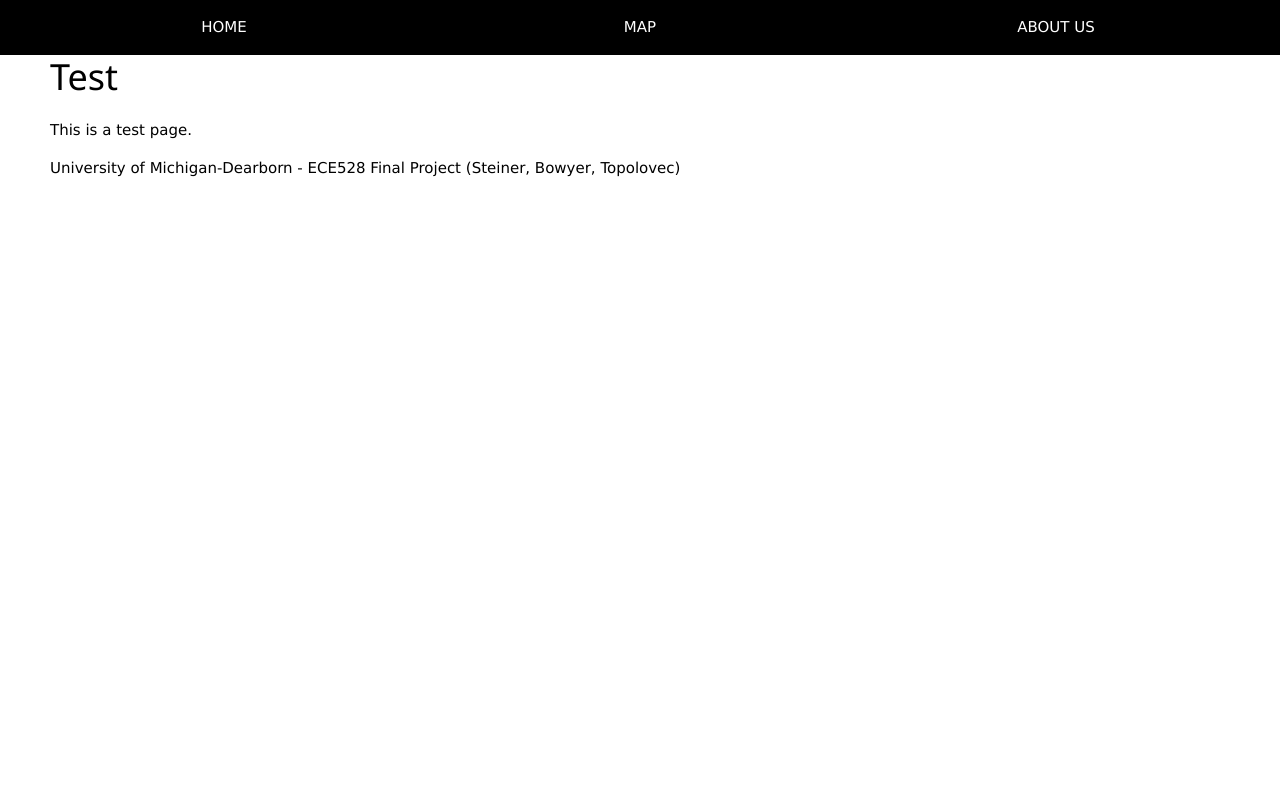
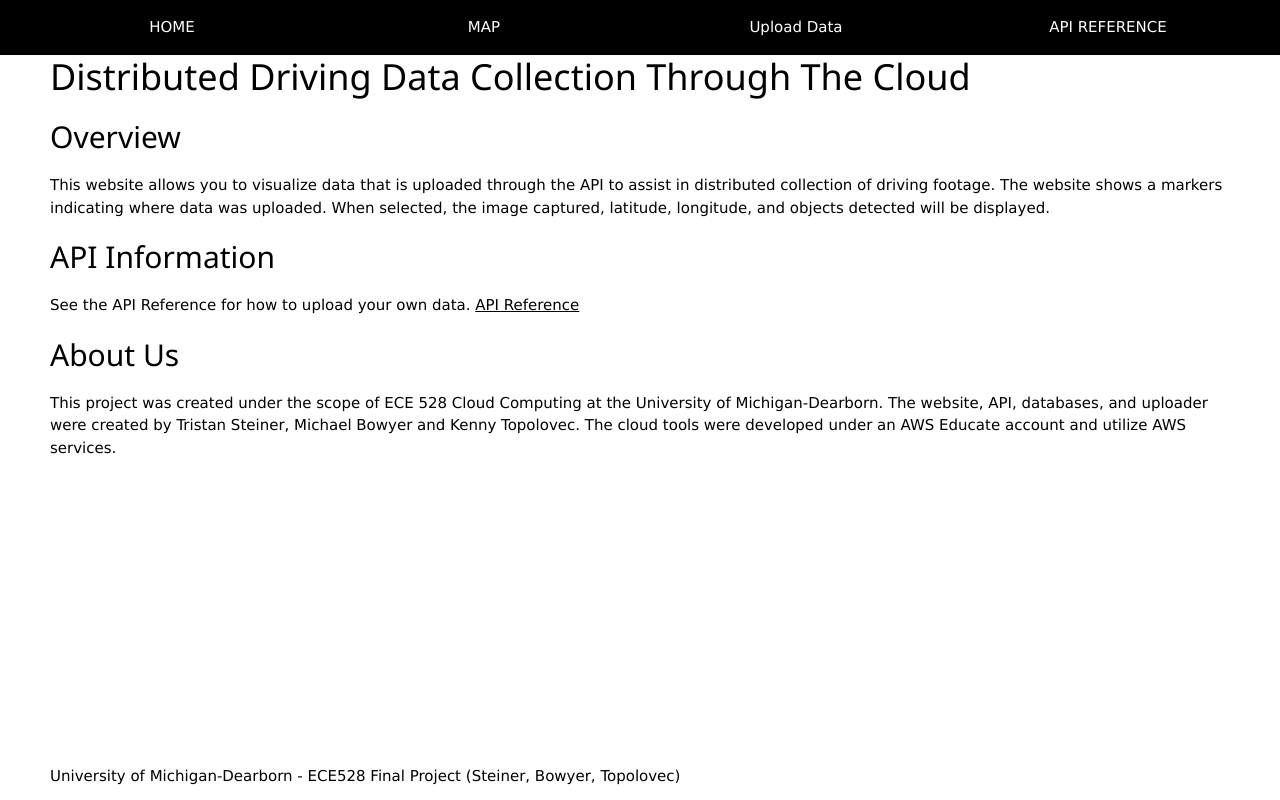
Before and after one commit to mikebowyer/ECE528_Project, a Flask app: page / in a window 1280 px wide. Run offline with Flask 2, Linux system fonts and the light colour scheme; some libraries are stand-ins or nearby versions.

Commit message:
feat: adding additional pages and links. Formatted Home page.

```diff
--- a/website/app.py
+++ b/website/app.py
@@ -29,9 +29,13 @@ def map():
 
     return render_template('map.html', credentials=creds, imgs=images, markers=markers)
 
-@app.route('/get-items')
-def get_items():
-    return str(db.get_items())
+@app.route('/api_ref')
+def api_ref():
+    return render_template('api.html')
+
+@app.route('/upload')
+def api():
+    return render_template('upload.html')
 
 @app.route('/favicon.ico')
 def favicon():
--- a/website/static/style2.css
+++ b/website/static/style2.css
@@ -5,13 +5,20 @@ body{
     margin:50px;
     height: calc(100% - 100px);
 }
+.upload-container {
+    margin-top: 0;
+     height: 70%;
+ }
+.preview-container {
+    height: 70%;
+}
 .container {
     margin-top: 0;
      display: flex;
      height: 100%;
  }
  .left_container {
-     width: 35%;
+     width: 65%;
      height: calc(100% - 10px)
  }
   .image_and_data {
@@ -48,8 +55,8 @@ body{
 }
 
 img.resize {
-  width:100%;
-  height:100%;
+  max-width:100%;
+  max-height:100%;
 }
 /* Below CSS is modified from https://www.w3schools.com/w3css/w3css_templates.asp */
 /* W3.CSS 4.15 December 2020 by Jan Egil and Borge Refsnes */
--- a/website/templates/home.html
+++ b/website/templates/home.html
@@ -1,6 +1,19 @@
 {% extends "layout.html" %}
 {% block content %}
-<h1>Test</h1>
-<p>This is a test page.</p>
+<div style="height: calc(100vh - 100px)">
+    <h1>Distributed Driving Data Collection Through The Cloud</h1>
+    <h2>Overview</h2>
+    <p>This website allows you to visualize data that is uploaded through the API to assist in distributed collection of
+    driving footage. The website shows a markers indicating where data was uploaded. When selected, the image captured,
+    latitude, longitude, and objects detected will be displayed.</p>
+    <h2>API Information</h2>
+    <p>See the API Reference for how to upload your own data. <a href="/api_ref">API Reference</a></p>
+    <h2>About Us</h2>
+    <p>This project was created under the scope of ECE 528 Cloud Computing at the University of Michigan-Dearborn.
+        The website, API, databases, and uploader were created by Tristan Steiner, Michael Bowyer and Kenny Topolovec.
+        The cloud tools were developed under an AWS Educate account and utilize AWS services.
+    </p>
+</div>
+
 
 {% endblock %}
--- a/website/templates/layout.html
+++ b/website/templates/layout.html
@@ -2,14 +2,17 @@
 <html>
 <div class="header">
   <div class="w3-row w3-padding w3-black">
-    <div class="w3-col s4">
+    <div class="w3-col s3">
       <a href="/" class="w3-button w3-block w3-black">HOME</a>
     </div>
-    <div class="w3-col s4">
+    <div class="w3-col s3">
       <a href="/map" class="w3-button w3-block w3-black">MAP</a>
     </div>
-    <div class="w3-col s4">
-      <a href="/about" class="w3-button w3-block w3-black">ABOUT US</a>
+    <div class="w3-col s3">
+      <a href="/upload" class="w3-button w3-block w3-black">Upload Data</a>
+    </div>
+    <div class="w3-col s3">
+      <a href="/api_ref" class="w3-button w3-block w3-black">API REFERENCE</a>
     </div>
   </div>
 </div>
```
Also changed, not shown: website/templates/api.html (added, +12 -0 lines), website/templates/map.html (+11 -6 lines), website/templates/upload.html (added, +63 -0 lines).
